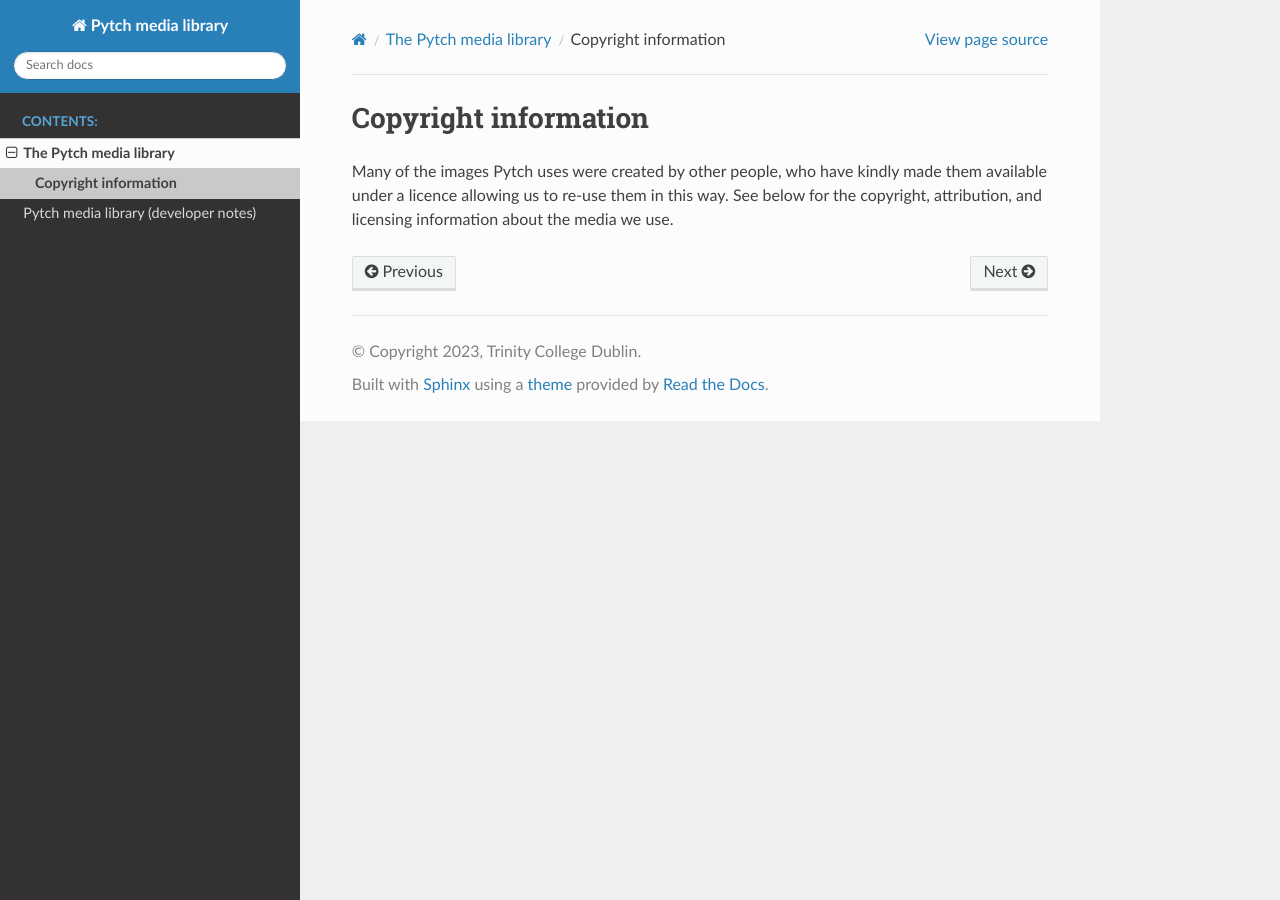
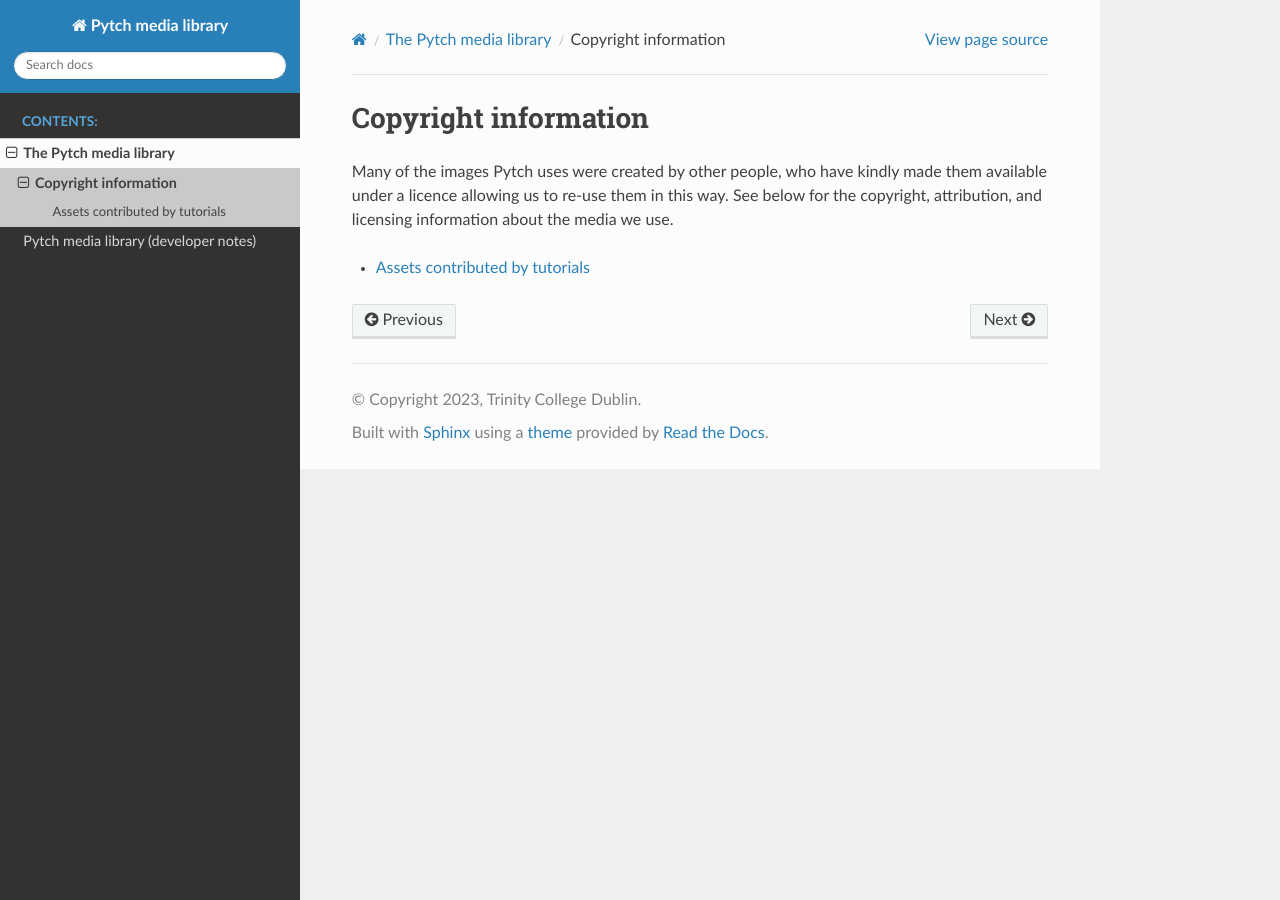
Before and after one commit to pytchlang/pytch-medialib, a Sphinx documentation site: the page built from doc/source/user/credits.rst, in a window 1280 px wide. Built offline with Sphinx 7.4.7 and the Read the Docs theme 2.0.0, drawn with Linux system fonts in a browser that asks for light colours.

Commit message:
Include §"tutorials" in credits

```diff
--- a/doc/source/user/credits.rst
+++ b/doc/source/user/credits.rst
@@ -5,3 +5,8 @@ Many of the images Pytch uses were created by other people, who have
 kindly made them available under a licence allowing us to re-use them
 in this way.  See below for the copyright, attribution, and licensing
 information about the media we use.
+
+.. toctree::
+   :maxdepth: 1
+
+   tutorials.rst
```
